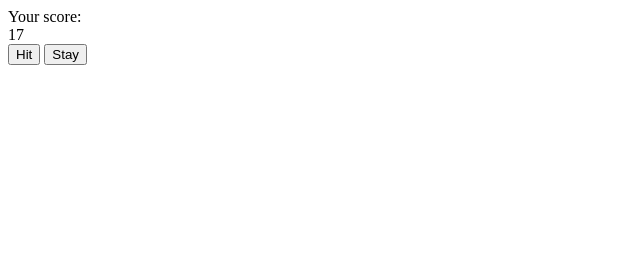
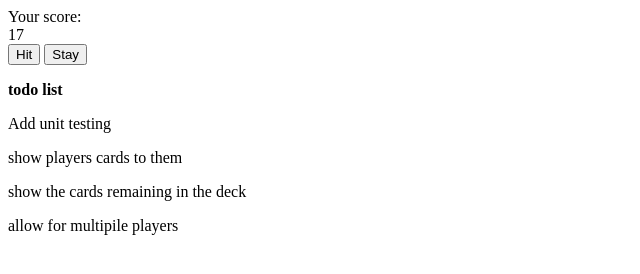
Before and after one commit to jordankeiller/Blackjack, a plain HTML site: page index.html in a window 1280 px wide. Shown: the whole page, without its empty margins (0-640 px from the left). Drawn offline with Linux system fonts and the light colour scheme.

Commit message:
Added TODO list for improving functionality

```diff
--- a/index.html
+++ b/index.html
@@ -10,6 +10,14 @@
 
 
 
+<p><b>todo list</b></p>
+  <p>Add unit testing</p>
+  <p>show players cards to them</p>
+  <p>show the cards remaining in the deck</p>
+  <p>allow for multipile players</p>
+
+
+
 
 
 
```
